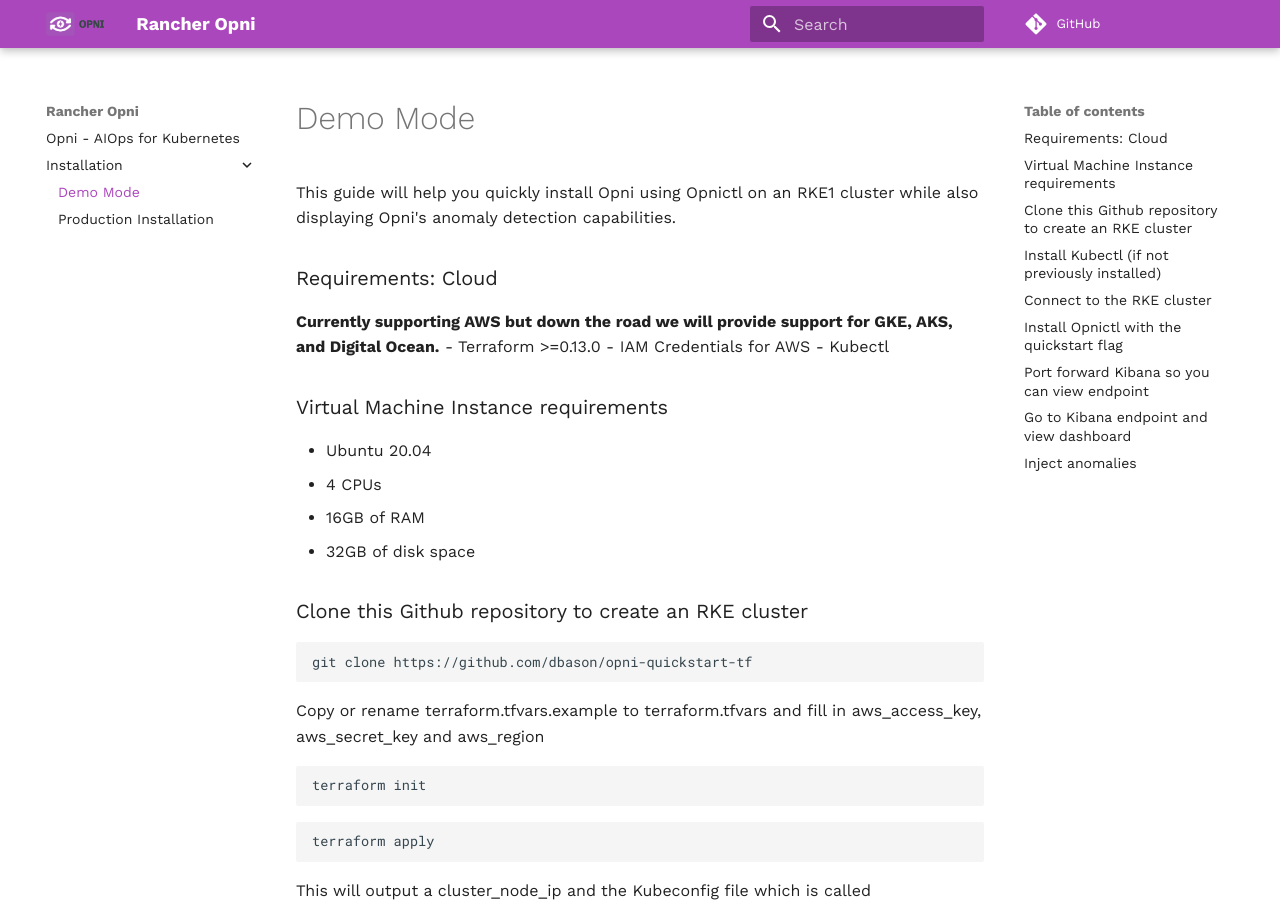
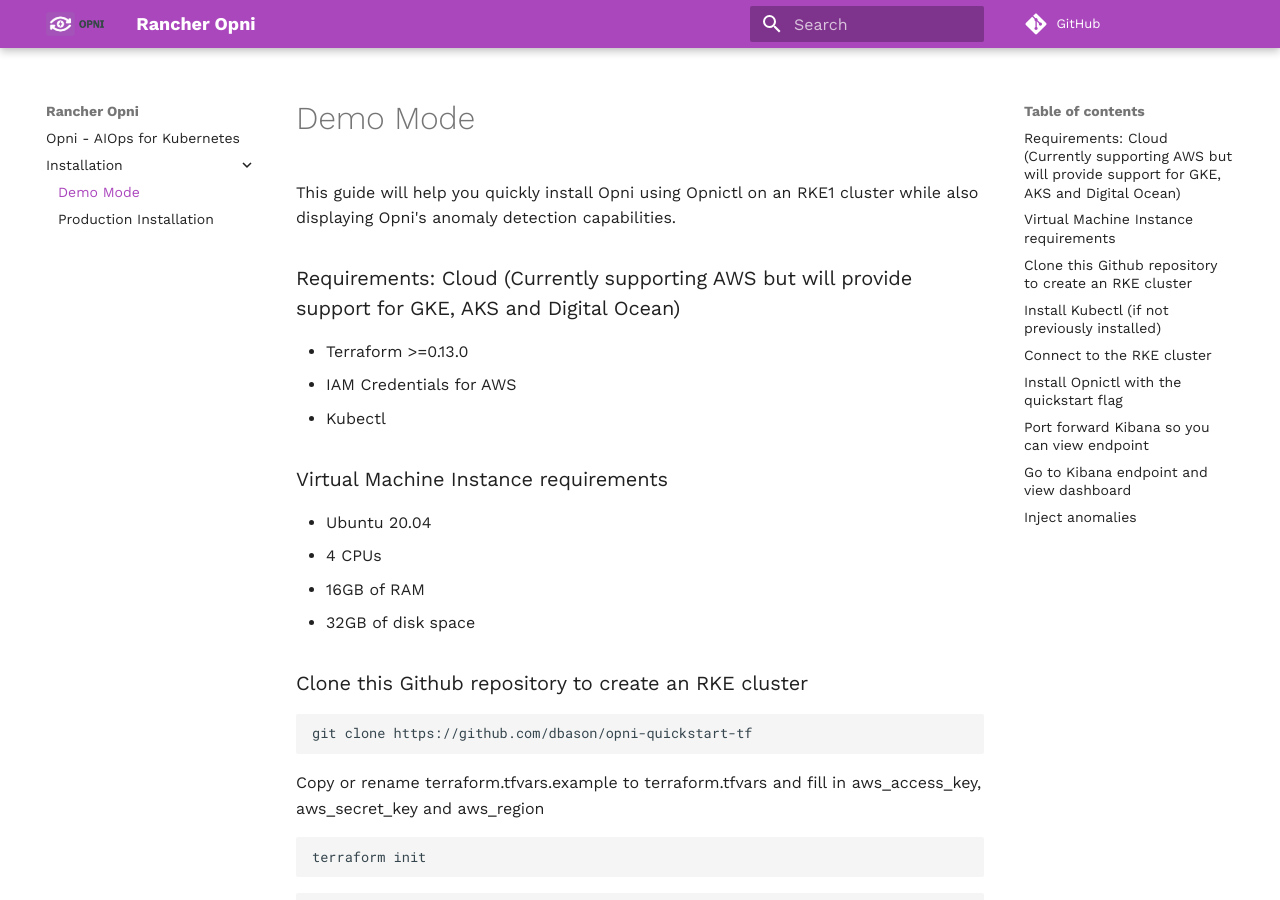
Before and after one commit to rancher/opni-docs, an MkDocs documentation site: the page built from docs/install/quickstart.md, in a window 1280 px wide and 900 px high. Built offline with MkDocs 1.6.1 and Material for MkDocs 9.7.7, drawn with Linux system fonts in a browser that asks for light colours; comment, search, counter and statistics services are not loaded.

Commit message:
Update formatting for markdown

```diff
--- a/docs/install/quickstart.md
+++ b/docs/install/quickstart.md
@@ -4,8 +4,7 @@
 
 This guide will help you quickly install Opni using Opnictl on an RKE1 cluster while also displaying Opni's anomaly detection capabilities.
 
-### Requirements: Cloud
-**Currently supporting AWS but down the road we will provide support for GKE, AKS, and Digital Ocean.**
+### Requirements: Cloud (Currently supporting AWS but will provide support for GKE, AKS and Digital Ocean)
 - Terraform >=0.13.0
 - IAM Credentials for AWS
 - Kubectl
```
